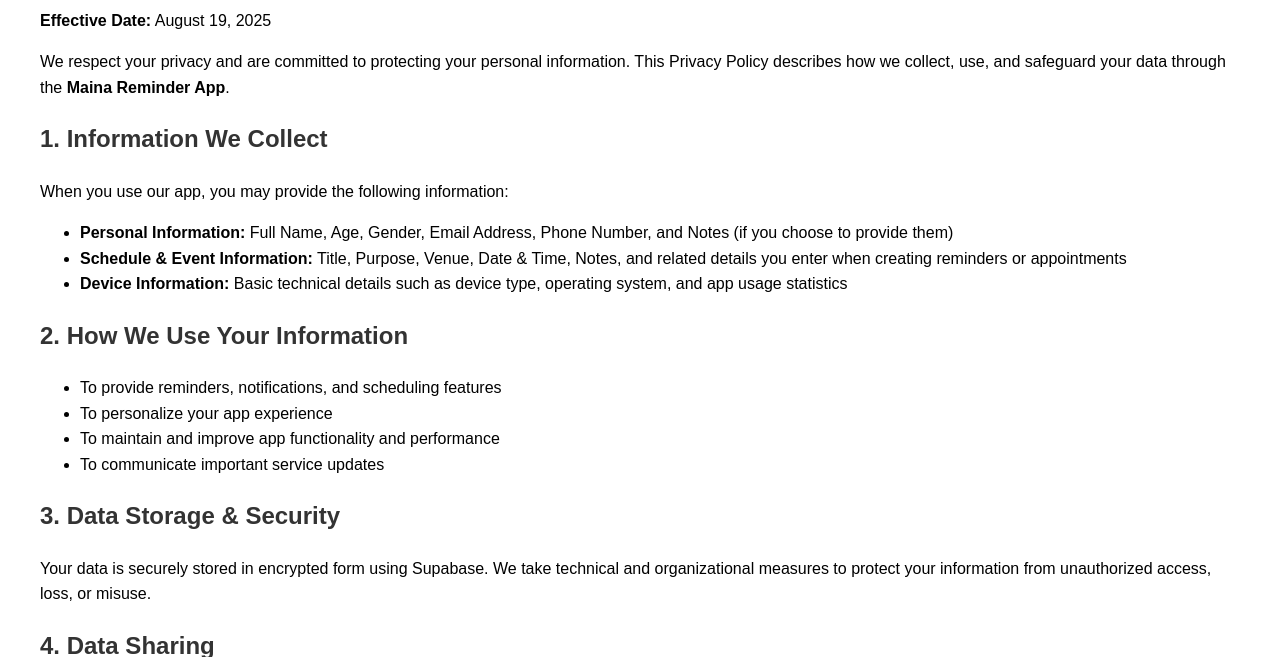
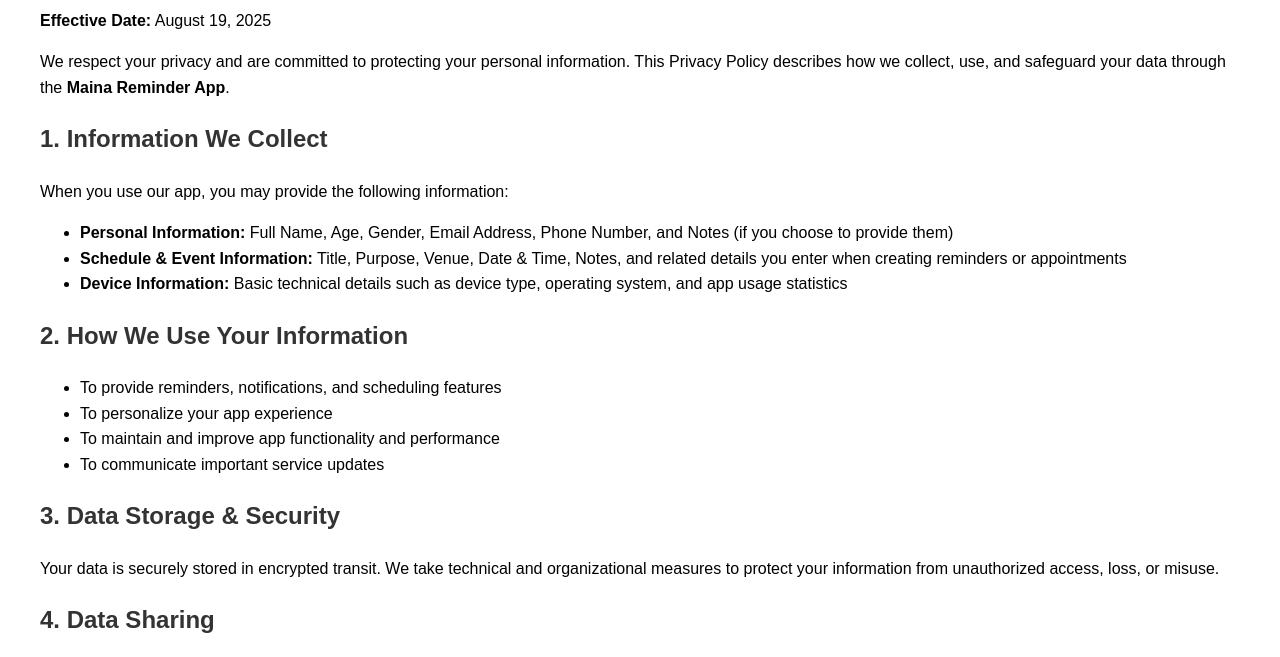
Before and after one commit to mindsofbrands/maina_privacy-policy, a plain HTML site: page index.html in a window 1280 px wide. Shown: the part 105-762 px from the top of the page. Drawn offline with Linux system fonts and the light colour scheme.

Commit message:
Update index.html

```diff
--- a/index.html
+++ b/index.html
@@ -33,7 +33,7 @@
   </ul>
 
   <h2>3. Data Storage & Security</h2>
-  <p>Your data is securely stored in encrypted form using Supabase. We take technical and organizational measures to protect your information from unauthorized access, loss, or misuse.</p>
+  <p>Your data is securely stored in encrypted transit. We take technical and organizational measures to protect your information from unauthorized access, loss, or misuse.</p>
 
   <h2>4. Data Sharing</h2>
   <p>We do <strong>not</strong> sell, rent, or share your personal data with third parties. All notifications and reminders are handled internally within the app. Data is never shared with advertisers or external parties.</p>
```
